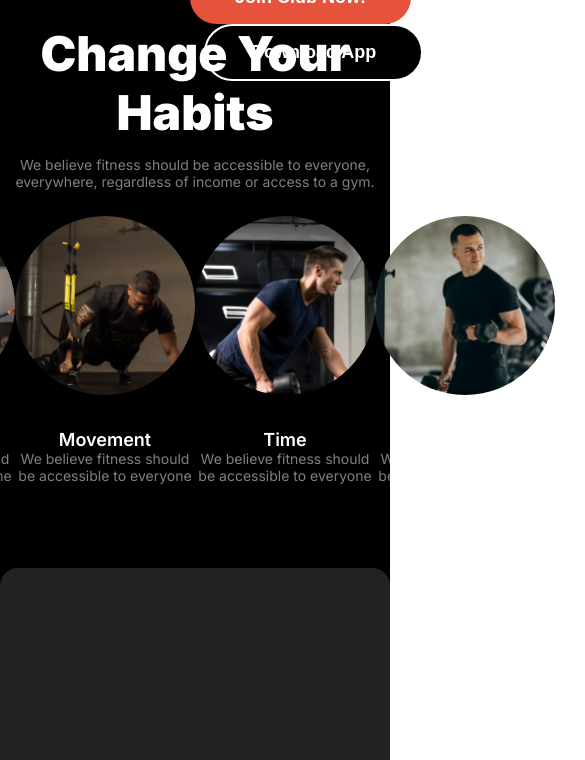
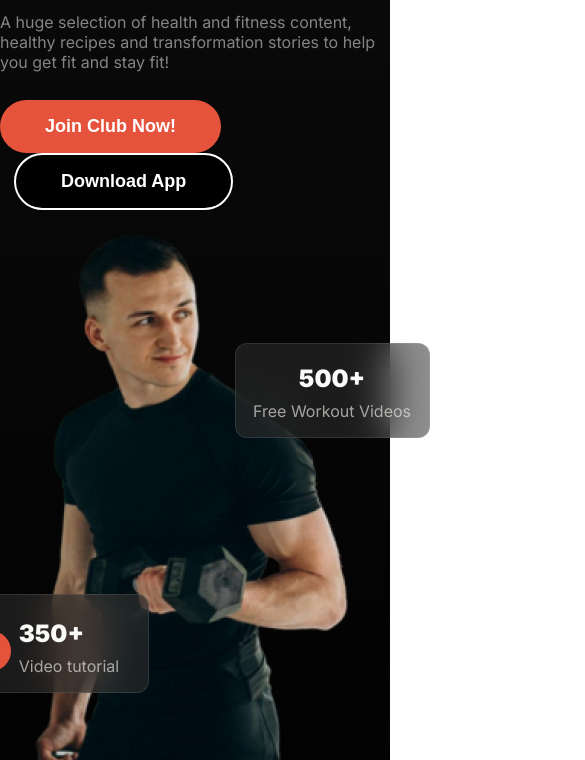
Before and after one commit to irfanweb308/Fitness-website, a plain HTML site: page index.html in a window 390 px wide. Shown: the part 811-1571 px from the top of the page, 585 px wide, since content can reach past the window. Drawn offline with Linux system fonts and the light colour scheme.

Commit message:
added little bit media query

```diff
--- a/index.html
+++ b/index.html
@@ -45,7 +45,7 @@
             </div>
         </div>
     </header>
-    <main>
+    <!-- <main>
         <section class="change-habit display-flex">
             <div class="habit-text">
                 <h2 class="habit-title">Change Your Habits</h2>
@@ -289,7 +289,7 @@
                 </div>
             </div>
         </div>
-    </footer>
+    </footer> -->
 
 
 </body>
--- a/style.css
+++ b/style.css
@@ -55,7 +55,7 @@ body {
 
 header {
     max-width: 100%;
-    max-height: 695px;
+
     background: linear-gradient(180.00deg, rgb(17, 17, 17), rgba(119, 119, 119, 0) 100%);
 }
 
@@ -99,6 +99,10 @@ header {
     justify-content: space-between;
     margin: 0 190px;
     padding: 0;
+}
+.fitness-content{
+    max-width: 520px;
+    /* max-height: 440px; */
 }
 
 .home {
@@ -153,7 +157,7 @@ header {
     position: relative;
     left: -150px;
     top: -200px;
-    max-width: 206px;
+    width: 206px;
     border: 1px solid rgba(255, 255, 255, 0.1);
     border-radius: 12px;
     backdrop-filter: blur(20px);
@@ -186,7 +190,7 @@ header {
     position: relative;
     left: 225px;
     top: -550px;
-    max-width: 193px;
+    width: 193px;
     border: 1px solid rgba(255, 255, 255, 0.1);
     border-radius: 12px;
     backdrop-filter: blur(20px);
@@ -573,3 +577,35 @@ footer {
     padding-bottom: 30px;
     text-align: center;
 }
+
+@media only screen and (max-width: 576px){
+    header{
+        background-color: black;
+
+    }
+    .navbar,
+    .nav-links,
+    .fitness{
+        flex-direction: column;
+
+    }
+    .nav-links{
+        padding: 10px;
+        gap: 30px;
+    }
+    .fitness{
+        margin: 0px;
+    }
+    .fitness-content{
+        margin: 0 auto;
+        justify-items: center;
+
+    }
+    .pic-and-box{
+        justify-items: center;
+    }
+    .blur-box-2{
+        left: 137px;
+
+    }
+}
```
